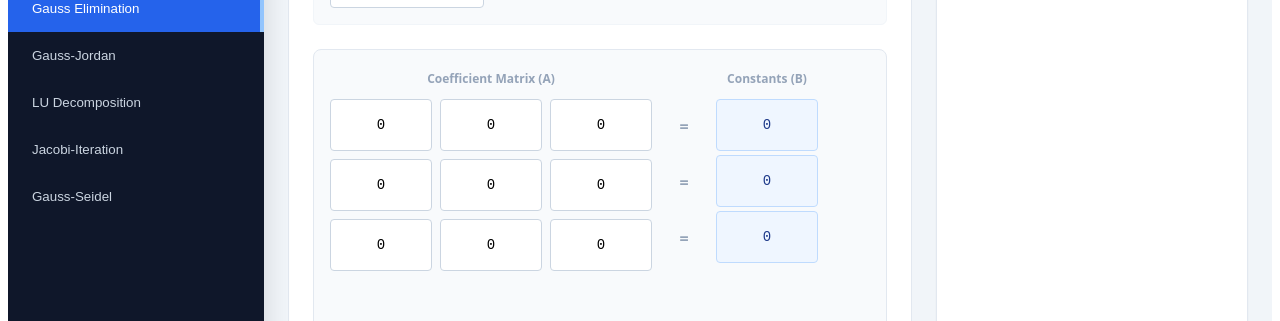
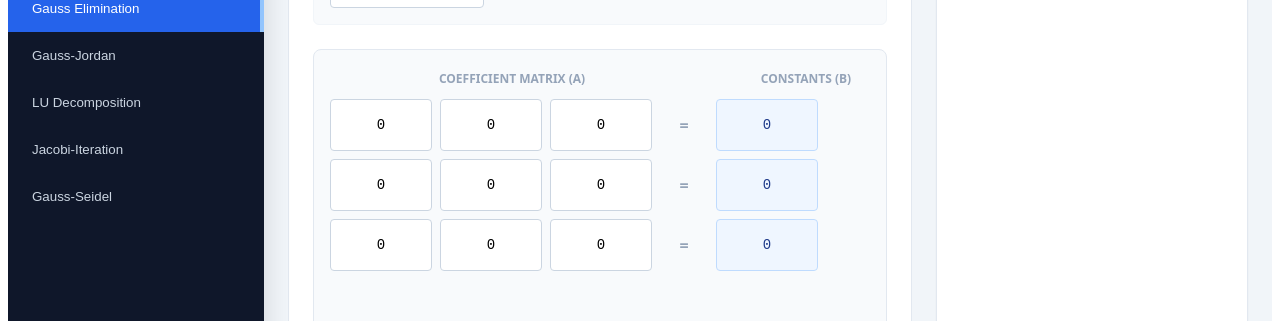
Before and after one commit to MohamedEliwa204/Numerical-Project, an Angular app in the folder FrontEnd/Numerical-Solver/: page / in a window 1280 px wide. Shown: the part 198-519 px from the top of the page. Built offline with nearby package versions, Linux system fonts and the light colour scheme.

Commit message:
fixed some small issues and add some nice typing style

```diff
--- a/FrontEnd/Numerical-Solver/src/app/app.html
+++ b/FrontEnd/Numerical-Solver/src/app/app.html
@@ -73,7 +73,7 @@
           <div class="solution-grid">
             @for (x of solution(); track i; let i = $index) {
             <div class="solution-item">
-              <div class="solution-label">x{{i+1}}</div>
+              <div class="solution-label">x<sub>{{i+1}}</sub></div>
               <div class="solution-value">{{ x }}</div>
             </div>
             }
--- a/FrontEnd/Numerical-Solver/src/app/app.ts
+++ b/FrontEnd/Numerical-Solver/src/app/app.ts
@@ -120,7 +120,29 @@ export class App {
         this.iterations.set((this.selectedMethod() === 'Gauss-Seidel' || this.selectedMethod() === 'Jacobi-Iteration')
           ? response.num_of_ites ?? params.maxIterations : 0);
         // mockSteps = response.steps;
-        this.simulationSteps.set(response.steps)
+        switch (this.selectedMethod()) {
+          case 'Gauss Elimination':
+            this.simulationSteps.set(response.steps as DirectStep[])
+            break;
+          case 'Gauss-Jordan':
+            this.simulationSteps.set(response.steps as DirectStep[])
+            break;
+          case 'LU Decomposition':
+            // Backend sends [L, U] arrays, transform to { type: 'lu', L, U } objects
+            const luSteps: LUStep[] = response.steps.map((step: any) => ({
+              type: 'lu' as const,
+              L: step[0],
+              U: step[1]
+            }));
+            this.simulationSteps.set(luSteps);
+            break;
+          case 'Gauss-Seidel':
+            this.simulationSteps.set(response.steps as IterativeStep[])
+            break;
+          case 'Jacobi-Iteration':
+            this.simulationSteps.set(response.steps as IterativeStep[])
+            break;
+        }
         this.stepDescriptions.set(response.steps_descriptions)
         this.xsEquations.set(response.Xs_steps);
         this.ysEquations.set(response.Ys_steps);
--- a/FrontEnd/Numerical-Solver/src/app/matrix-input/matrix-input.css
+++ b/FrontEnd/Numerical-Solver/src/app/matrix-input/matrix-input.css
@@ -107,29 +107,47 @@
     min-width: 100%;
 }
 
-.equation-grid {
-    display: flex;
-    gap: 1rem;
-}
-
-.matrix-block,
-.vector-block {
+.matrix-table {
     display: flex;
     flex-direction: column;
     gap: 0.5rem;
 }
 
+.headers-row {
+    display: flex;
+    gap: 1rem;
+    margin-bottom: 0.25rem;
+    padding-right: 1rem;
+}
+
+.eqn-row {
+    display: flex;
+    align-items: center;
+    gap: 1rem;
+}
+
+.a-group {
+    display: flex;
+    gap: 0.5rem;
+}
+
+.b-group {
+    display: flex;
+}
+
+.spacer-label {
+    width: 2rem;
+}
+
+.center-text {
+    text-align: center;
+}
+
 .matrix-label {
-    text-align: center;
     font-size: 0.75rem;
     font-weight: 700;
     color: #94a3b8;
-    margin-bottom: 0.25rem;
-}
-
-.matrix-row {
-    display: flex;
-    gap: 0.5rem;
+    text-transform: uppercase;
 }
 
 .cell-wrapper {
@@ -155,7 +173,6 @@
 
 .matrix-input {
     width: 6rem;
-    /* Increased width for symbolic input */
     height: 3rem;
     text-align: center;
     border: 1px solid #cbd5e1;
@@ -176,14 +193,7 @@
     background-color: #fef2f2;
 }
 
-.equals-column {
-    display: flex;
-    flex-direction: column;
-    gap: 0.5rem;
-    padding-top: 2rem;
-}
-
-.equals-symbol {
+.eq-symbol {
     height: 3rem;
     width: 2rem;
     display: flex;
@@ -193,14 +203,9 @@
     font-weight: bold;
 }
 
-.vector-row {
-    height: 3rem;
-}
-
 .vector-input {
     width: 6rem;
-    /* Increased width */
-    height: 100%;
+    height: 3rem;
     text-align: center;
     border: 1px solid #bfdbfe;
     border-radius: 0.25rem;
--- a/FrontEnd/Numerical-Solver/src/app/matrix-input/matrix-input.html
+++ b/FrontEnd/Numerical-Solver/src/app/matrix-input/matrix-input.html
@@ -23,16 +23,24 @@
     <!-- Scrollable Matrix Area -->
     <div class="matrix-scroll-area">
         <div class="matrix-content">
-            <div class="equation-grid">
+            <!-- UPDATED: New Row-Based Layout -->
+            <div class="matrix-table">
 
-                <!-- A Matrix -->
-                <div class="matrix-block">
-                    <div class="matrix-label">Coefficient Matrix (A)</div>
-                    @for (row of matrix(); track i; let i = $index) {
-                    <div class="matrix-row">
+                <!-- Headers Row -->
+                <div class="headers-row">
+                    <div class="matrix-label center-text" [style.flex-grow]="1">Coefficient Matrix (A)</div>
+                    <div class="spacer-label"></div>
+                    <div class="matrix-label center-text" style="width: 6rem">Constants (B)</div>
+                </div>
+
+                <!-- Data Rows (Iterate Rows) -->
+                @for (row of matrix(); track i; let i = $index) {
+                <div class="eqn-row">
+
+                    <!-- Matrix A Inputs -->
+                    <div class="a-group">
                         @for (col of row; track j; let j = $index) {
                         <div class="cell-wrapper">
-                            <!-- Changed type to text for symbolic input -->
                             <input type="text" [ngModel]="matrix()[i][j]"
                                 (ngModelChange)="updateMatrixCell(i, j, $event)" placeholder="a{{i}}{{j}}"
                                 [class.invalid]="!isValid(matrix()[i][j])" class="matrix-input">
@@ -40,26 +48,18 @@
                         </div>
                         }
                     </div>
-                    }
-                </div>
 
-                <!-- Equals Sign -->
-                <div class="equals-column">
-                    @for (row of matrix(); track $index) {
-                    <div class="equals-symbol">=</div>
-                    }
-                </div>
+                    <!-- Equals Sign -->
+                    <div class="eq-symbol">=</div>
 
-                <!-- B Vector -->
-                <div class="vector-block">
-                    <div class="matrix-label">Constants (B)</div>
-                    @for (val of rhs(); track i; let i = $index) {
-                    <div class="vector-row">
+                    <!-- Vector B Input -->
+                    <div class="b-group">
                         <input type="text" [ngModel]="rhs()[i]" (ngModelChange)="updateRhsCell(i, $event)"
                             placeholder="b{{i}}" [class.invalid]="!isValid(rhs()[i])" class="vector-input">
                     </div>
-                    }
+
                 </div>
+                }
 
             </div>
         </div>
--- a/FrontEnd/Numerical-Solver/src/app/steps-panel/steps-panel.html
+++ b/FrontEnd/Numerical-Solver/src/app/steps-panel/steps-panel.html
@@ -6,10 +6,16 @@
     </div>
   </div>
 
+  <!-- Descriptive Step Text -->
   @if (descriptions[currentIndex()]) {
   <div class="description-bar">
     <div class="info-icon">ℹ️</div>
-    <div class="description-text">{{ descriptions[currentIndex()] }}</div>
+    <div class="description-text">
+      @for (part of parseMathParts(descriptions[currentIndex()]); track $index) {
+      @if (part.isVar) { <span>{{part.base}}<sub>{{part.sub}}</sub></span> }
+      @else { <span>{{part.text}}</span> }
+      }
+    </div>
   </div>
   }
 
@@ -24,14 +30,38 @@
           @for (eq of asEquationStep(currentStep()).equations; track $index) {
           <div class="equation-row">
             @if (parseEquation(eq); as parsed) {
-            <span class="var">{{ parsed.variable }}</span>
+            <!-- Use parseMathParts to render LHS variable with subscripts -->
+            <span class="var">
+              @for (part of parseMathParts(parsed.variable); track $index) {
+              @if (part.isVar) { <span class="var-name">{{part.base}}<sub>{{part.sub}}</sub></span> }
+              @else { {{part.text}} }
+              }
+            </span>
             <span class="eq-symbol">=</span>
             <div class="fraction">
-              <span class="numerator">{{ parsed.numerator }}</span>
-              <span class="denominator">{{ parsed.denominator }}</span>
+              <span class="numerator">
+                <!-- Use parseMathParts to render numerator with subscripts -->
+                @for (part of parseMathParts(parsed.numerator); track $index) {
+                @if (part.isVar) { <span class="var-name">{{part.base}}<sub>{{part.sub}}</sub></span> }
+                @else { {{part.text}} }
+                }
+              </span>
+              <span class="denominator">
+                <!-- Use parseMathParts to render denominator with subscripts -->
+                @for (part of parseMathParts(parsed.denominator); track $index) {
+                @if (part.isVar) { <span class="var-name">{{part.base}}<sub>{{part.sub}}</sub></span> }
+                @else { {{part.text}} }
+                }
+              </span>
             </div>
             <span class="eq-symbol">=</span>
-            <span class="result">{{ parsed.result }}</span>
+            <span class="result">
+              <!-- Use parseMathParts to render result with subscripts -->
+              @for (part of parseMathParts(parsed.result); track $index) {
+              @if (part.isVar) { <span class="var-name">{{part.base}}<sub>{{part.sub}}</sub></span> }
+              @else { {{part.text}} }
+              }
+            </span>
             } @else {
             <span class="raw-eq">{{ eq }}</span>
             }
@@ -80,7 +110,7 @@
       @else if (isIterative) {
       <div class="iterative-layout">
         <div class="vector-group">
-          <div class="group-label">Iteration Solution (x<sup>{{currentIndex()}}</sup>)</div>
+          <div class="group-label">Iteration Solution (x<sup>{{currentIndex() + 1}}</sup>)</div>
           <div class="vector-display solution-style">
             @for (val of asIterativeStep(currentStep())[0]; track $index) {
             <div class="vector-cell">{{ val }}</div>
--- a/FrontEnd/Numerical-Solver/src/app/steps-panel/steps-panel.ts
+++ b/FrontEnd/Numerical-Solver/src/app/steps-panel/steps-panel.ts
@@ -90,4 +90,26 @@ export class StepsPanel {
     }
     return null;
   }
+
+  parseMathParts(text: string) {
+    const parts: { text: string; isVar: boolean; base?: string; sub?: string }[] = [];
+    const regex = /([XYR])(\d+)/g;
+    let lastIndex = 0;
+    let match;
+
+    while ((match = regex.exec(text)) !== null) {
+      // Push text before match
+      if (match.index > lastIndex) {
+        parts.push({ text: text.substring(lastIndex, match.index), isVar: false });
+      }
+      // Push match
+      parts.push({ text: match[0], isVar: true, base: match[1], sub: match[2] });
+      lastIndex = regex.lastIndex;
+    }
+    // Push remaining text
+    if (lastIndex < text.length) {
+      parts.push({ text: text.substring(lastIndex), isVar: false });
+    }
+    return parts;
+  }
 }
```
Also changed, not shown: 2 other files (tests, documents, lock files or other folders).
